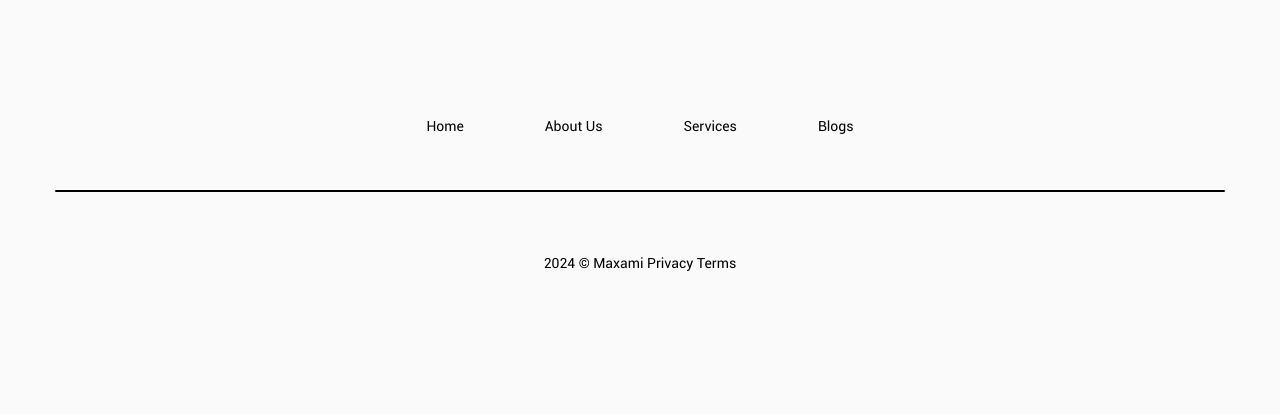
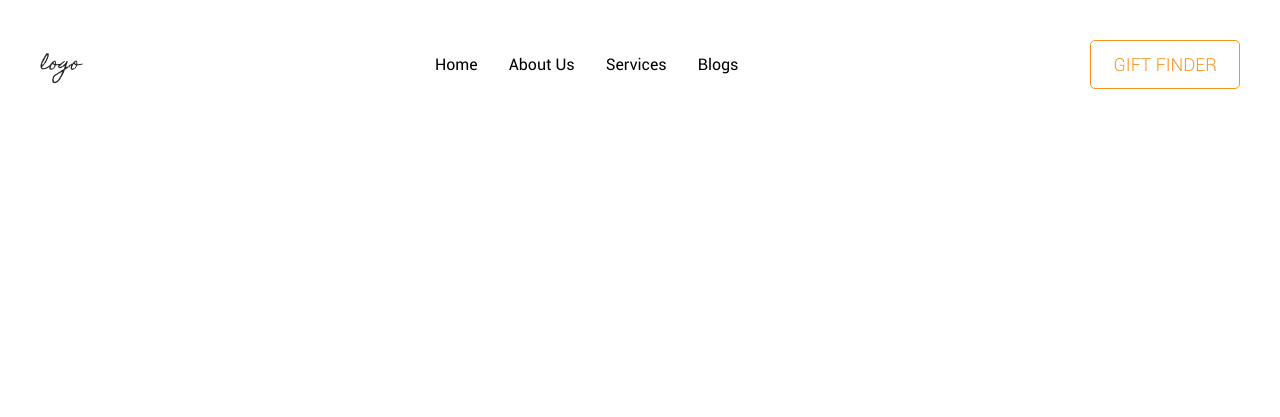
Before and after one commit to NedirAgamuradowic/gift, a plain HTML site: page src/index.html in a window 1280 px wide. Drawn offline with Linux system fonts and the light colour scheme.

Commit message:
build header section

```diff
--- a/src/index.html
+++ b/src/index.html
@@ -16,21 +16,15 @@
     <link rel="stylesheet" href="css/style.css" />
   </head>
   <body>
-    <footer class="footer">
-      <div class="container">
-        <ul class="menu">
-          <li class="menu__item"><a href="#" class="menu__link">Home</a></li>
-          <li class="menu__item">
-            <a href="#" class="menu__link">About us</a>
-          </li>
-          <li class="menu__item">
-            <a href="#" class="menu__link">services</a>
-          </li>
-          <li class="menu__item"><a href="#" class="menu__link">Blogs</a></li>
-        </ul>
-        <div class="divider"></div>
-        <p class="copy">2024 &copy; Maxami Privacy Terms</p>
-      </div>
-    </footer>
+    <header class="header flex">
+      <img src="img/Logo.png" alt="logo" class="logo" />
+      <ul class="menu">
+        <li class="menu__item"><a href="#" class="menu__link">Home</a></li>
+        <li class="menu__item"><a href="#" class="menu__link">About us</a></li>
+        <li class="menu__item"><a href="#" class="menu__link">services</a></li>
+        <li class="menu__item"><a href="#" class="menu__link">Blogs</a></li>
+      </ul>
+      <a href="#" class="btn btn--primary-outline">gift finder</a>
+    </header>
   </body>
 </html>
--- a/src/scss/components/_button.scss
+++ b/src/scss/components/_button.scss
@@ -3,9 +3,9 @@
 	text-transform: uppercase;
 	line-height: 1.3;
 	font-weight: 300;
-	font-size: 1.8rem;
+	font-size: 1.3rem;
+	padding: 1rem 2rem;
 	border-radius: $radius;
-	padding: 1.7rem 2.5rem;
 	border-width: 1px;
 	border-style: solid;
 	display: block;
@@ -53,4 +53,10 @@
 			color: $white;
 		}
 	}
+
+
+	@media screen and ($tablet) {
+		font-size: 1.8rem;
+		padding: 1.2rem 2.2rem;
+	}
 }
--- /dev/null
+++ b/src/scss/sections/_header.scss
@@ -0,0 +1,12 @@
+.header{
+	padding: 2rem;
+	justify-content: space-between;
+	align-items: center;
+
+	@media screen and ($bigPhone) {
+		padding: 3rem;
+	}
+	@media screen and ($tablet) {
+		padding: 4rem;
+	}
+}
--- a/src/scss/style.scss
+++ b/src/scss/style.scss
@@ -19,6 +19,8 @@
 @import 'blocks/card';
 @import 'blocks/post';
 
+
+@import 'sections/header';
 @import 'sections/hero';
 @import 'sections/feature';
 @import 'sections/cards';
```
Also changed, not shown: src/uikit.html (+18 -0 lines), src/css/style.css.
